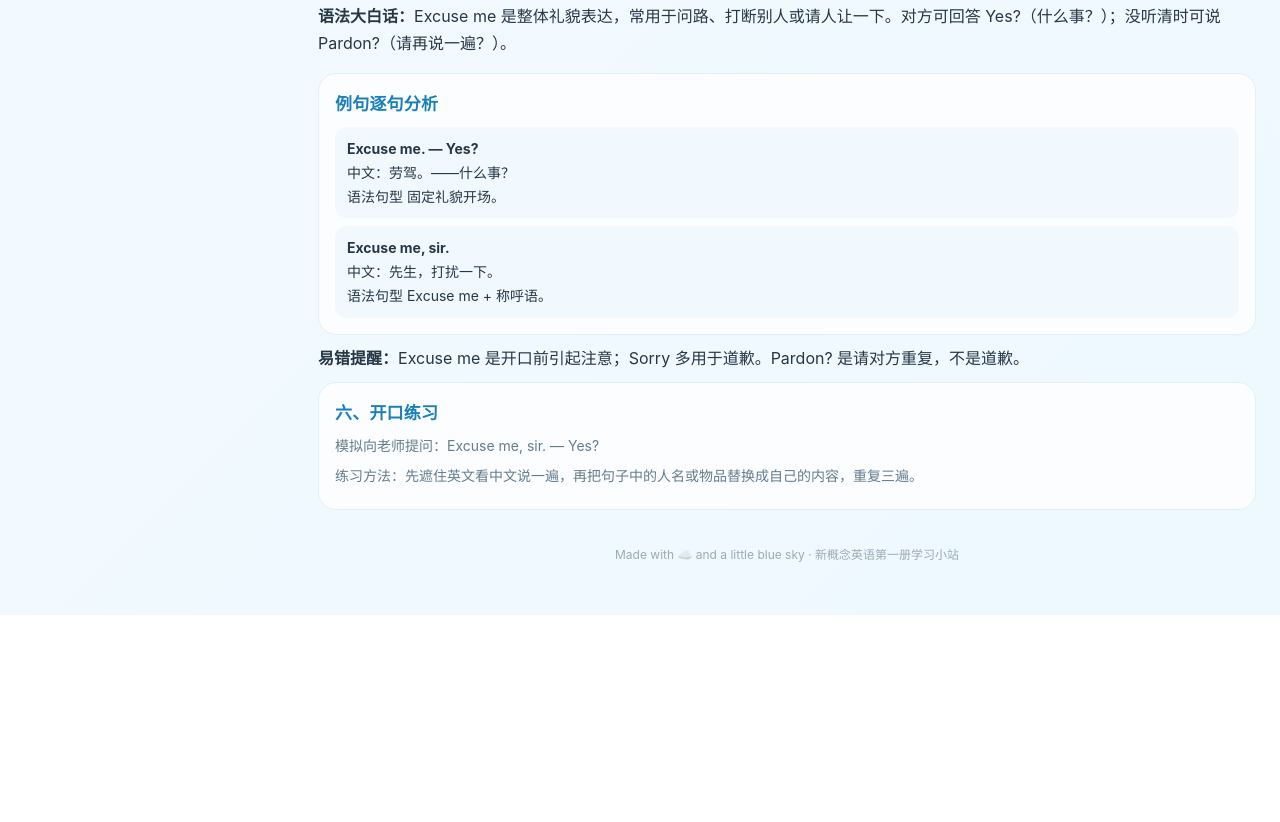
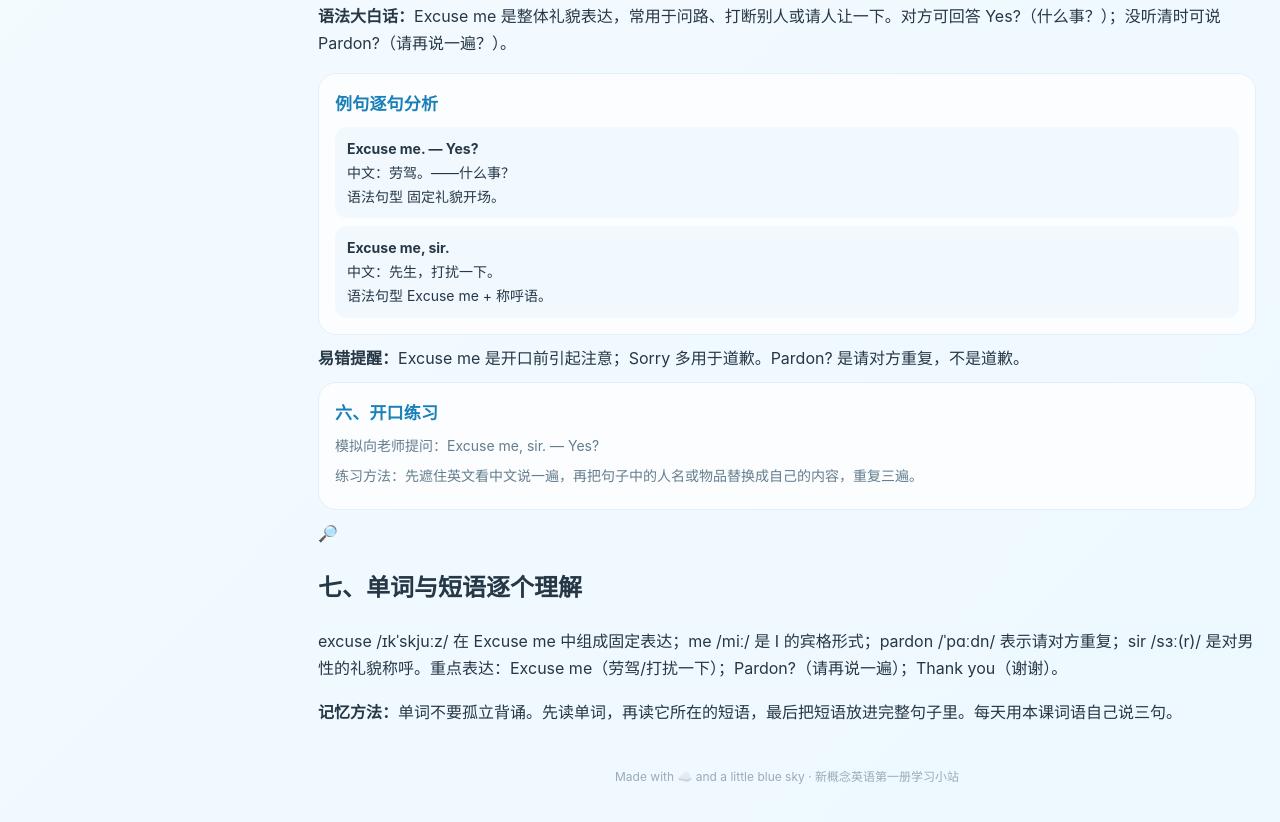
Before and after one commit to weijiale399-prog/weijiale399-prog.github.io, a plain HTML site: page lesson-1-2.html in a window 1280 px wide. Shown: the part 4637-5459 px from the top of the page. Before the commit the page ends 5252 px from the top, so only its background shows below. Drawn offline with Linux system fonts and the light colour scheme.

Commit message:
Add detailed vocabulary and phrase notes for lessons 1 and 2

```diff
--- a/lesson-1-2.html
+++ b/lesson-1-2.html
@@ -140,7 +140,7 @@ main{min-width:0}.topbar{display:flex;justify-content:space-between;align-items:
       <div class="phrase"><b>场景 2：</b>有人叫你，你回应“嗯？”。<br><button class="reveal" onclick="toggleAnswer(this)">查看参考表达</button><div class="answer">Yes?<br><span class="grammar-label">语法句型</span> 简短回应表达。</div></div>
       <div class="phrase"><b>场景 3：</b>别人帮了你，你说“非常感谢”。<br><button class="reveal" onclick="toggleAnswer(this)">查看参考表达</button><div class="answer">Thank you very much.<br><span class="grammar-label">语法句型</span> 固定感谢表达。</div></div>
     </div>
-  <div class="card detail-expansion"><div class="head"><div class="ico">🧠</div><h2>五、详细理解与句子拆解</h2><span class="sub">补充精讲</span></div><p><b>本课目标：</b>学会礼貌地引起陌生人的注意。</p><p><b>语法大白话：</b>Excuse me 是整体礼貌表达，常用于问路、打断别人或请人让一下。对方可回答 Yes?（什么事？）；没听清时可说 Pardon?（请再说一遍？）。</p><div class="pattern"><div class="formula">例句逐句分析</div><div class="example"><b>Excuse me. — Yes?</b><br>中文：劳驾。——什么事？<br><span class="label">语法句型</span> 固定礼貌开场。</div><div class="example"><b>Excuse me, sir.</b><br>中文：先生，打扰一下。<br><span class="label">语法句型</span> Excuse me + 称呼语。</div></div><div class="call yellow"><b>易错提醒：</b>Excuse me 是开口前引起注意；Sorry 多用于道歉。Pardon? 是请对方重复，不是道歉。</div><div class="pattern"><div class="formula">六、开口练习</div><p>模拟向老师提问：Excuse me, sir. — Yes?</p><p>练习方法：先遮住英文看中文说一遍，再把句子中的人名或物品替换成自己的内容，重复三遍。</p></div></div></section>
+  <div class="card detail-expansion"><div class="head"><div class="ico">🧠</div><h2>五、详细理解与句子拆解</h2><span class="sub">补充精讲</span></div><p><b>本课目标：</b>学会礼貌地引起陌生人的注意。</p><p><b>语法大白话：</b>Excuse me 是整体礼貌表达，常用于问路、打断别人或请人让一下。对方可回答 Yes?（什么事？）；没听清时可说 Pardon?（请再说一遍？）。</p><div class="pattern"><div class="formula">例句逐句分析</div><div class="example"><b>Excuse me. — Yes?</b><br>中文：劳驾。——什么事？<br><span class="label">语法句型</span> 固定礼貌开场。</div><div class="example"><b>Excuse me, sir.</b><br>中文：先生，打扰一下。<br><span class="label">语法句型</span> Excuse me + 称呼语。</div></div><div class="call yellow"><b>易错提醒：</b>Excuse me 是开口前引起注意；Sorry 多用于道歉。Pardon? 是请对方重复，不是道歉。</div><div class="pattern"><div class="formula">六、开口练习</div><p>模拟向老师提问：Excuse me, sir. — Yes?</p><p>练习方法：先遮住英文看中文说一遍，再把句子中的人名或物品替换成自己的内容，重复三遍。</p></div></div><div class="card vocab-expansion"><div class="head"><div class="ico">🔎</div><h2>七、单词与短语逐个理解</h2></div><p>excuse /ɪkˈskjuːz/ 在 Excuse me 中组成固定表达；me /miː/ 是 I 的宾格形式；pardon /ˈpɑːdn/ 表示请对方重复；sir /sɜː(r)/ 是对男性的礼貌称呼。重点表达：Excuse me（劳驾/打扰一下）；Pardon?（请再说一遍）；Thank you（谢谢）。</p><p><b>记忆方法：</b>单词不要孤立背诵。先读单词，再读它所在的短语，最后把短语放进完整句子里。每天用本课词语自己说三句。</p></div></section>
 
   <section class="lesson-panel" id="lesson2">
     <div class="section">
@@ -230,7 +230,7 @@ main{min-width:0}.topbar{display:flex;justify-content:space-between;align-items:
       <label><input type="checkbox" class="study-check"> 我能回答 Yes, it is. / No, it isn't.</label><br>
       <label><input type="checkbox" class="study-check"> 我能不看提示，自己造出至少两个句子。</label>
     </div>
-  <div class="card detail-expansion"><div class="head"><div class="ico">🧠</div><h2>五、详细理解与句子拆解</h2><span class="sub">补充精讲</span></div><p><b>本课目标：</b>询问近处单个物品是不是对方的。</p><p><b>语法大白话：</b>一般疑问句把 is 放到主语 this 前。this 指近处一个物品；your 表示你的/你们的，后面接名词；回答时用 it 代替物品。</p><div class="pattern"><div class="formula">例句逐句分析</div><div class="example"><b>This is your handbag.</b><br>中文：这是你的手提包。<br><span class="label">语法句型</span> This + is + your + 单数名词。</div><div class="example"><b>Is this your handbag? — Yes, it is.</b><br>中文：这是你的手提包吗？——是的。<br><span class="label">语法句型</span> Is + this + your + 单数名词? 简答用 it。</div></div><div class="call yellow"><b>易错提醒：</b>不能说 Is your this handbag?；your 后面要接名词。回答通常用 Yes, it is / No, it isn't。</div><div class="pattern"><div class="formula">六、开口练习</div><p>把 handbag 换成 book、pen、coat，分别练习问答。</p><p>练习方法：先遮住英文看中文说一遍，再把句子中的人名或物品替换成自己的内容，重复三遍。</p></div></div></section>
+  <div class="card detail-expansion"><div class="head"><div class="ico">🧠</div><h2>五、详细理解与句子拆解</h2><span class="sub">补充精讲</span></div><p><b>本课目标：</b>询问近处单个物品是不是对方的。</p><p><b>语法大白话：</b>一般疑问句把 is 放到主语 this 前。this 指近处一个物品；your 表示你的/你们的，后面接名词；回答时用 it 代替物品。</p><div class="pattern"><div class="formula">例句逐句分析</div><div class="example"><b>This is your handbag.</b><br>中文：这是你的手提包。<br><span class="label">语法句型</span> This + is + your + 单数名词。</div><div class="example"><b>Is this your handbag? — Yes, it is.</b><br>中文：这是你的手提包吗？——是的。<br><span class="label">语法句型</span> Is + this + your + 单数名词? 简答用 it。</div></div><div class="call yellow"><b>易错提醒：</b>不能说 Is your this handbag?；your 后面要接名词。回答通常用 Yes, it is / No, it isn't。</div><div class="pattern"><div class="formula">六、开口练习</div><p>把 handbag 换成 book、pen、coat，分别练习问答。</p><p>练习方法：先遮住英文看中文说一遍，再把句子中的人名或物品替换成自己的内容，重复三遍。</p></div></div><div class="card vocab-expansion"><div class="head"><div class="ico">🔎</div><h2>七、单词与短语逐个理解</h2></div><p>this /ðɪs/ 指说话人附近的一个人或物；your /jɔː(r)/ 是“你的/你们的”，后接名词；my /maɪ/ 是“我的”，后接名词；handbag /ˈhændbæɡ/ 手提包；very /ˈveri/ 很；much /mʌtʃ/ 很多/非常，常见于 thank you very much。重点表达：your handbag、my book、Thank you very much。</p><p><b>记忆方法：</b>单词不要孤立背诵。先读单词，再读它所在的短语，最后把短语放进完整句子里。每天用本课词语自己说三句。</p></div></section>
 
   <section class="lesson-panel" id="lesson3"><iframe class="lesson-embed" title="第3课笔记" src="lesson-3-4.html?embed=3" loading="lazy"></iframe></section>
   <section class="lesson-panel" id="lesson4"><iframe class="lesson-embed" title="第4课笔记" src="lesson-3-4.html?embed=4" loading="lazy"></iframe></section>
```
